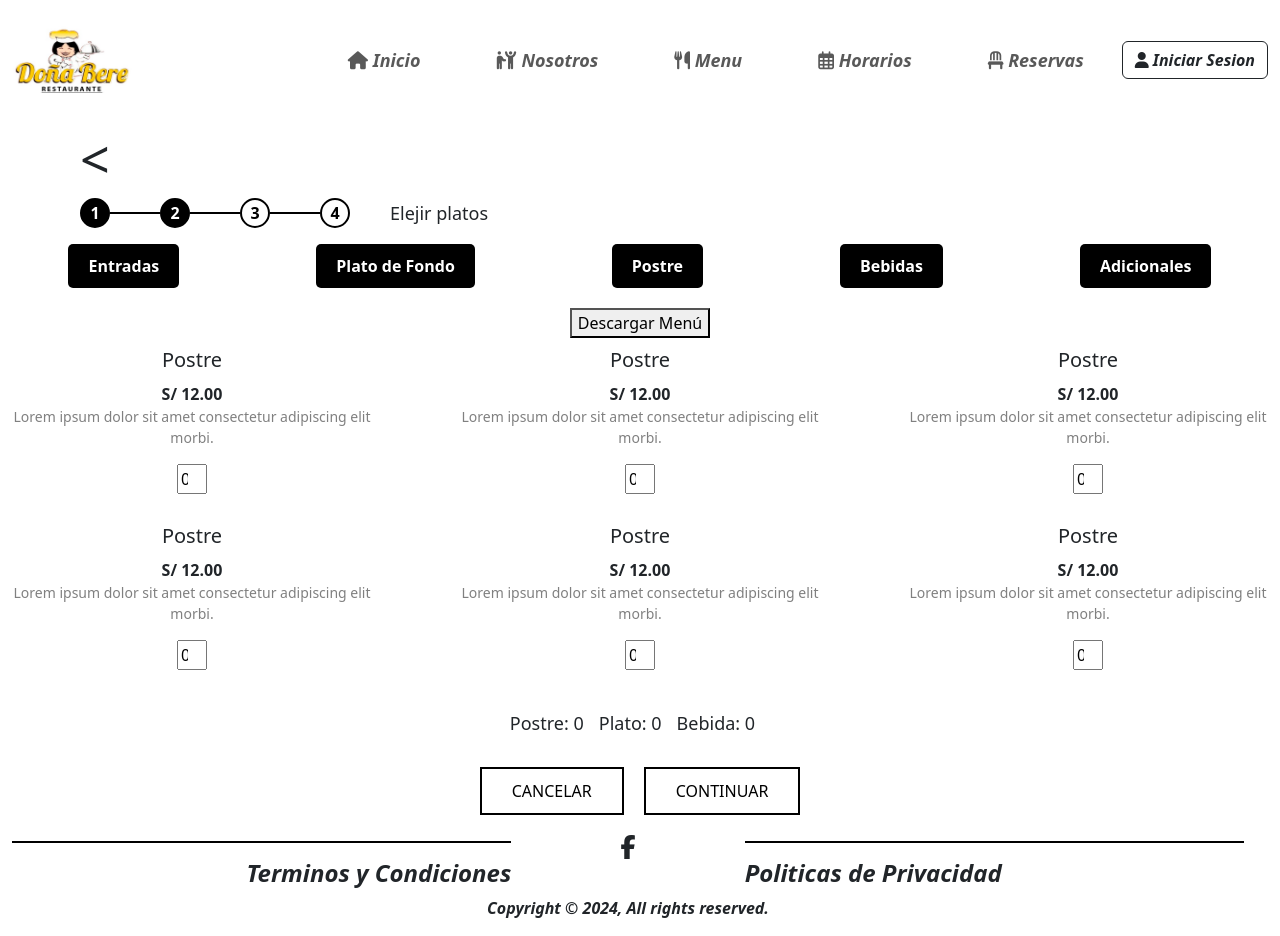
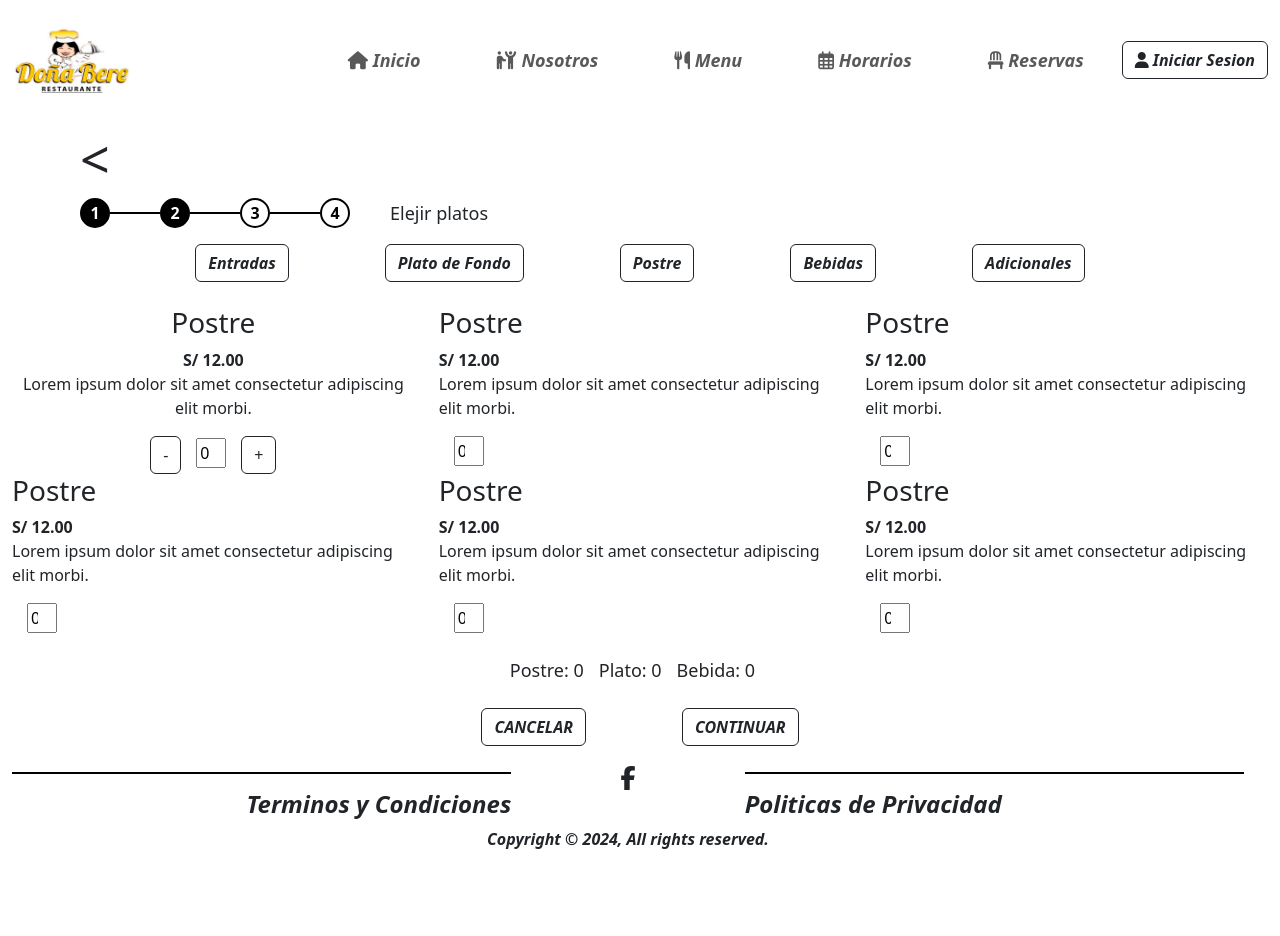
Before and after one commit to DonaBere-Restaurant/Frontend, an Angular app in the folder RestaurantBere/: page / in a window 1280 px wide. After the commit the page ends 867 px from the top, so only its background shows below. Built offline with nearby package versions, Linux system fonts and the light colour scheme.

Commit message:
feature: haciendo dinamico el elegir platos

```diff
--- a/RestaurantBere/src/app/elejirplatos/elejirplatos.component.html
+++ b/RestaurantBere/src/app/elejirplatos/elejirplatos.component.html
@@ -15,31 +15,33 @@
   </ol>
 </nav>
 
-<div class="tabs">
-  <a href="#">Entradas</a>
-  <a href="#">Plato de Fondo</a>
-  <a href="#">Postre</a>
-  <a href="#">Bebidas</a>
-  <a href="#">Adicionales</a>
+<body class="container-fluid">
+
+    <div class="tabs text-center mb-4">
+      <button class="btn btn-outline-dark rounded-start fst-italic fw-semibold me-5 ms-5">Entradas</button>
+      <button class="btn btn-outline-dark rounded-start fst-italic fw-semibold me-5 ms-5">Plato de Fondo</button>
+      <button class="btn btn-outline-dark rounded-start fst-italic fw-semibold me-5 ms-5">Postre</button>
+      <button class="btn btn-outline-dark rounded-start fst-italic fw-semibold me-5 ms-5">Bebidas</button>
+      <button class="btn btn-outline-dark rounded-start fst-italic fw-semibold me-5 ms-5">Adicionales</button>
     </div>
 
-<div style="text-align: center;">
-  <button>Descargar Menú</button>
-</div>
+    <div class="menu mt-4 row">
 
-<div class="menu">
       <!-- Item 1 -->
-  <div class="menu-item">
+      <div class="col-md-4 text-center">
         <!--<img src="https://via.placeholder.com/300" alt="Postre">-->
         <h3>Postre</h3>
         <div class="price">S/ 12.00</div>
         <p>Lorem ipsum dolor sit amet consectetur adipiscing elit morbi.</p>
         <div class="quantity">
-      <input type="number" class="postre-quantity" value="0" min="1">
+          <button class="btn btn-outline-dark" (click)="Disminuir()"> - </button>
+          <input type="text" class="postre-quantity" value="{{contador}}">
+          <button class="btn btn-outline-dark" (click)="Aumentar()"> + </button>
         </div>
       </div>
+
       <!-- Item 2 -->
-  <div class="menu-item">
+      <div class="col-md-4">
         <!--<img src="https://via.placeholder.com/300" alt="Postre">-->
         <h3>Postre</h3>
         <div class="price">S/ 12.00</div>
@@ -49,7 +51,7 @@
         </div>
       </div>
       <!-- Item 3 -->
-  <div class="menu-item">
+      <div class="col-md-4">
         <!--<img src="https://via.placeholder.com/300" alt="Postre">-->
         <h3>Postre</h3>
         <div class="price">S/ 12.00</div>
@@ -59,7 +61,7 @@
         </div>
       </div>
       <!-- Item 4 -->
-  <div class="menu-item">
+      <div class="col-md-4">
         <!--<img src="https://via.placeholder.com/300" alt="Postre">-->
         <h3>Postre</h3>
         <div class="price">S/ 12.00</div>
@@ -69,7 +71,7 @@
         </div>
       </div>
       <!-- Item 5 -->
-  <div class="menu-item">
+      <div class="col-md-4">
         <!--<img src="https://via.placeholder.com/300" alt="Postre">-->
         <h3>Postre</h3>
         <div class="price">S/ 12.00</div>
@@ -79,7 +81,7 @@
         </div>
       </div>
       <!-- Item 6 -->
-  <div class="menu-item">
+      <div class="col-md-4">
         <!--<img src="https://via.placeholder.com/300" alt="Postre">-->
         <h3>Postre</h3>
         <div class="price">S/ 12.00</div>
@@ -90,13 +92,14 @@
       </div>
     </div>
 
-<div class="selected-menus">
-  <span id="postre-counter">Postre: 0</span>
+    <div class="selected-menus mt-4">
+      <span>Postre: {{contador}}</span>
       <span>Plato: 0</span>
       <span>Bebida: 0</span>
     </div>
 
-<div class="buttons">
-  <button>CANCELAR</button>
-  <button>CONTINUAR</button>
+    <div class="text-center mt-4">
+      <button class="btn btn-outline-dark rounded-start fst-italic fw-semibold me-5 ms-5">CANCELAR</button>
+      <button class="btn btn-outline-dark rounded-start fst-italic fw-semibold me-5 ms-5">CONTINUAR</button>
     </div>
+</body>
--- a/RestaurantBere/src/app/elejirplatos/elejirplatos.component.scss
+++ b/RestaurantBere/src/app/elejirplatos/elejirplatos.component.scss
@@ -44,20 +44,6 @@
 
 
 /************ Estilos para la navegacion *********/
-.tabs {
-  display: flex;
-  justify-content: space-around;
-  margin-bottom: 20px;
-}
-
-.tabs a {
-  padding: 10px 20px;
-  background-color: black;
-  color: white;
-  text-decoration: none;
-  font-weight: bold;
-  border-radius: 5px;
-}
 
 .tabs a:hover {
   background-color: gray;
@@ -69,11 +55,11 @@
   justify-content: space-between;
 }
 
-.menu-item {
-  width: 30%;
-  text-align: center;
-  margin-bottom: 20px;
-}
+// .menu-item {
+//   width: 30%;
+//   text-align: center;
+//   margin-bottom: 20px;
+// }
 
 .menu-item img {
   width: 100%;
@@ -95,37 +81,36 @@
   margin-top: 5px;
 }
 
-.quantity {
-  display: flex;
-  align-items: center;
-  justify-content: center;
-  margin-top: 10px;
-}
+// .quantity {
+//   display: flex;
+//   align-items: center;
+//   justify-content: center;
+//   margin-top: 10px;
+// }
 
 .quantity input {
   width: 30px;
-  text-align: center;
-  margin: 0 10px;
+  margin: 0 15px;
 }
 
-.buttons {
-  text-align: center;
-  margin-top: 30px;
-}
+// .buttons {
+//   text-align: center;
+//   margin-top: 30px;
+// }
 
-.buttons button {
-  padding: 10px 30px;
-  border: 2px solid black;
-  background-color: white;
-  font-size: 16px;
-  cursor: pointer;
-  margin: 0 10px;
-}
+// .buttons button {
+//   padding: 10px 30px;
+//   border: 2px solid black;
+//   background-color: white;
+//   font-size: 16px;
+//   cursor: pointer;
+//   margin: 0 10px;
+// }
 
-.buttons button:hover {
-  background-color: black;
-  color: white;
-}
+  // .buttons button:hover {
+  //   background-color: black;
+  //   color: white;
+  // }
 
 
 .selected-menus {
--- a/RestaurantBere/src/app/elejirplatos/elejirplatos.component.ts
+++ b/RestaurantBere/src/app/elejirplatos/elejirplatos.component.ts
@@ -9,4 +9,20 @@ import { Component } from '@angular/core';
 })
 export class ElejirplatosComponent {
 
+  contador: number = 0;
+
+  Aumentar() {
+    this.contador++;
+  }
+
+  Disminuir() {
+    if (this.contador > 0) {
+      this.contador--;
+    }
+  }
+
+  Ingreso(number: number){
+    this.contador + number;
+  }
+
 }
--- a/RestaurantBere/src/app/menu/menu.component.html
+++ b/RestaurantBere/src/app/menu/menu.component.html
@@ -3,7 +3,7 @@
         <img class="img-fluid" src="portadaBere.jpg"/>
 
         <div class="d-md-block ">
-            <button class="btn btn-outline-dark active rounded-start fst-italic fw-semibold" type="button"><i class="fa-solid fa-plate-wheat"></i> Entradas </button>
+            <button class="btn btn-outline-dark rounded-start fst-italic fw-semibold" type="button"><i class="fa-solid fa-plate-wheat"></i> Entradas </button>
             <button class="btn btn-outline-dark rounded-start fst-italic fw-semibold" type="button"><i class="fa-solid fa-bowl-food"></i> Plato de Fondo </button>
             <button class="btn btn-outline-dark rounded-start fst-italic fw-semibold" type="button"><i class="fa-solid fa-cookie-bite"></i> Postre </button>
             <button class="btn btn-outline-dark rounded-start fst-italic fw-semibold" type="button"><i class="fa-solid fa-wine-bottle"></i> Bebidas </button>
```
Lines whose indentation alone changed are shown as unchanged.
